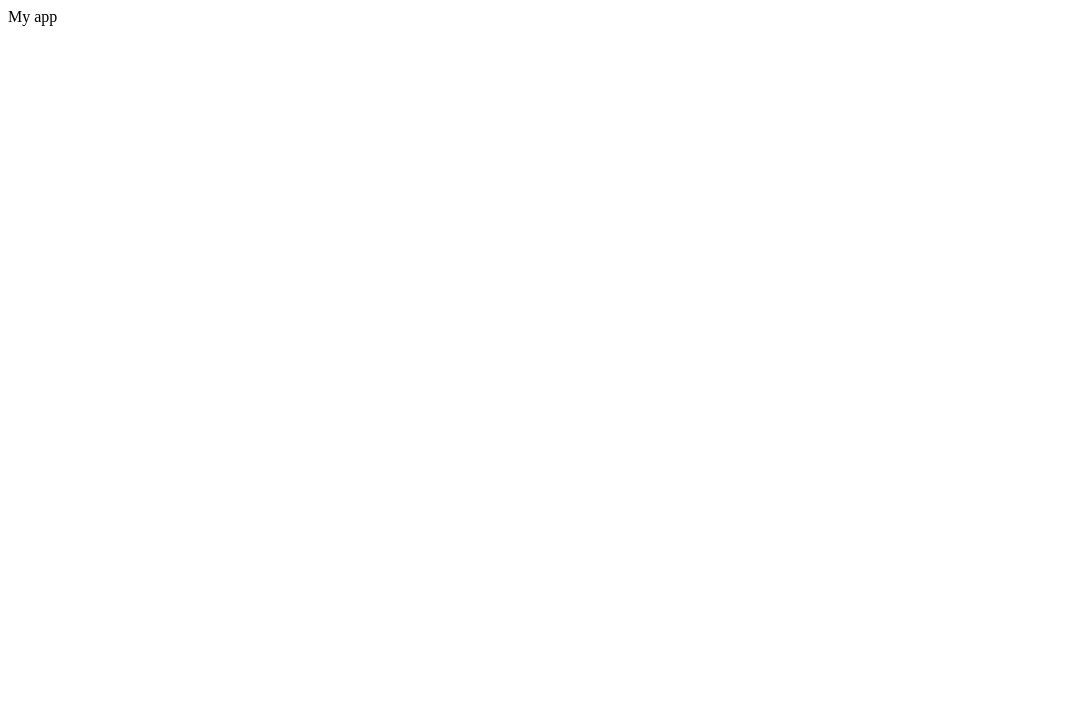
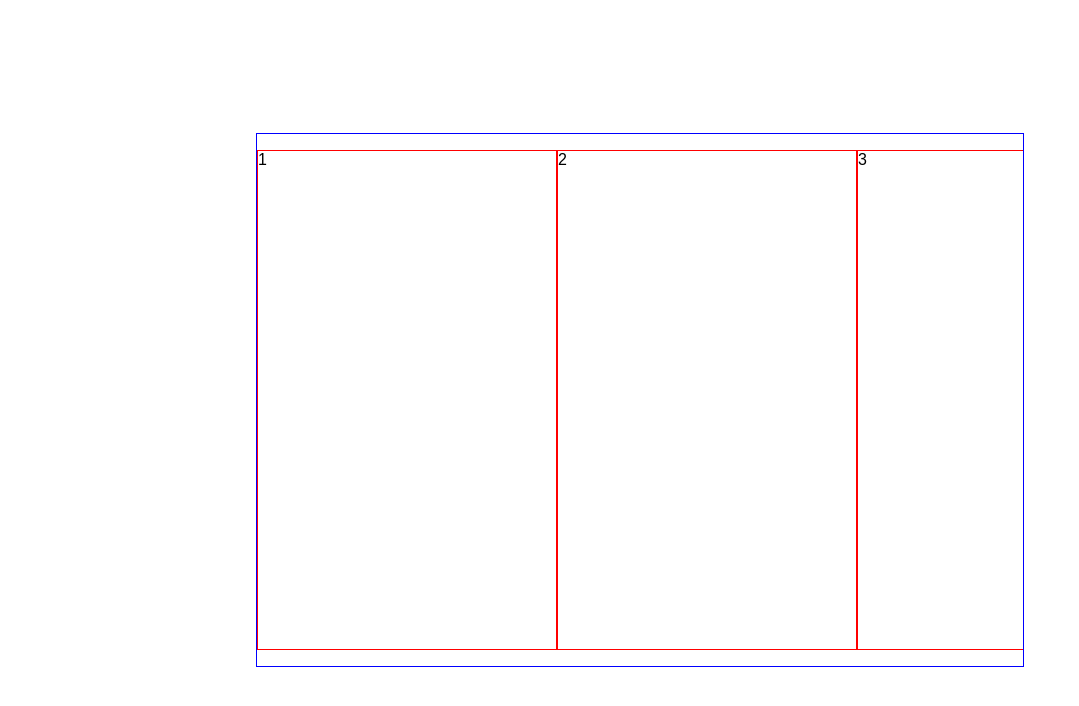
Before and after one commit to nikitabobers/slider-react, a React app: page / in a window 1280 px wide. Shown: the top 706 px of the page, without its empty margins (0-1079 px from the left). Built offline with nearby package versions, Linux system fonts and the light colour scheme.

Commit message:
Styles added
Slider component created

```diff
--- a/package.json
+++ b/package.json
@@ -6,7 +6,7 @@
 	"author": "Nikita Bobers",
 	"license": "MIT",
 	"scripts": {
-		"start": "webpack serve --mode development --hot",
+		"start": "webpack serve --mode development",
 		"build": "webpack --mode production"
 	},
 	"dependencies": {
--- a/src/App.jsx
+++ b/src/App.jsx
@@ -1,7 +1,18 @@
 import React from "react";
+import { Slider } from "./components/slider/Slider";
 
 function App() {
-	return <div className="container">My app</div>;
+	const list = [1, 2, 3];
+
+	return (
+		<div className="App">
+			<Slider>
+				{list.map((item) => (
+					<div key={item}>{item}</div>
+				))}
+			</Slider>
+		</div>
+	);
 }
 
 export default App;
--- /dev/null
+++ b/src/components/slider/Slider.jsx
@@ -0,0 +1,20 @@
+import React from "react";
+import "./slider.css";
+
+const Slider = ({ children }) => {
+	return (
+		<div className="container">
+			<div className="slider__container">
+				<ul className={`slider__list`}>
+					{children.map((item, index) => (
+						<item.type className="slider__item" key={index}>
+							{item}
+						</item.type>
+					))}
+				</ul>
+			</div>
+		</div>
+	);
+};
+
+export { Slider };
--- /dev/null
+++ b/src/components/slider/slider.css
@@ -0,0 +1,66 @@
+* {
+	padding: 0;
+	margin: 0;
+	box-sizing: border-box;
+}
+
+ul {
+	list-style: none;
+}
+
+.container {
+	display: flex;
+	justify-content: center;
+	align-items: center;
+	height: 100vh;
+}
+
+.slider__container {
+	position: relative;
+	border: 1px solid blue;
+	width: 60%;
+	margin: auto;
+	overflow: hidden;
+	/* overflow-x: scroll; */
+}
+/* ul list */
+.slider__list {
+	transition: transform 0.4s ease-in-out;
+	width: 100000px;
+	display: flex;
+}
+
+/* li child */
+.slider__item {
+	margin: 1rem 0;
+	width: 300px;
+	height: 500px;
+	border: 1px solid red;
+}
+
+/* Buttons
+.btn {
+	cursor: pointer;
+	position: absolute;
+	background: #fff;
+	border: 1px solid #999;
+	color: #999;
+	border-radius: 50%;
+	height: 30px;
+	width: 30px;
+	top: 50%;
+}
+
+.btn-left {
+	left: 22%;
+}
+
+.btn-right {
+	right: 22%;
+}
+
+.btn:hover {
+	border: 2px solid #555;
+	color: #555;
+	font-weight: 600;
+} */
--- /dev/null
+++ b/src/index.css
@@ -0,0 +1,17 @@
+* {
+	padding: 0;
+	margin: 0;
+	box-sizing: border-box;
+}
+
+body {
+	font-family: sans-serif;
+}
+
+ul {
+	list-style: none;
+}
+
+a {
+	text-decoration: none;
+}
--- a/src/index.jsx
+++ b/src/index.jsx
@@ -1,5 +1,6 @@
 import React from "react";
 import ReactDOM from "react-dom";
 import App from "./App";
+import "./index.css";
 
 ReactDOM.render(<App />, document.getElementById("app"));
```
